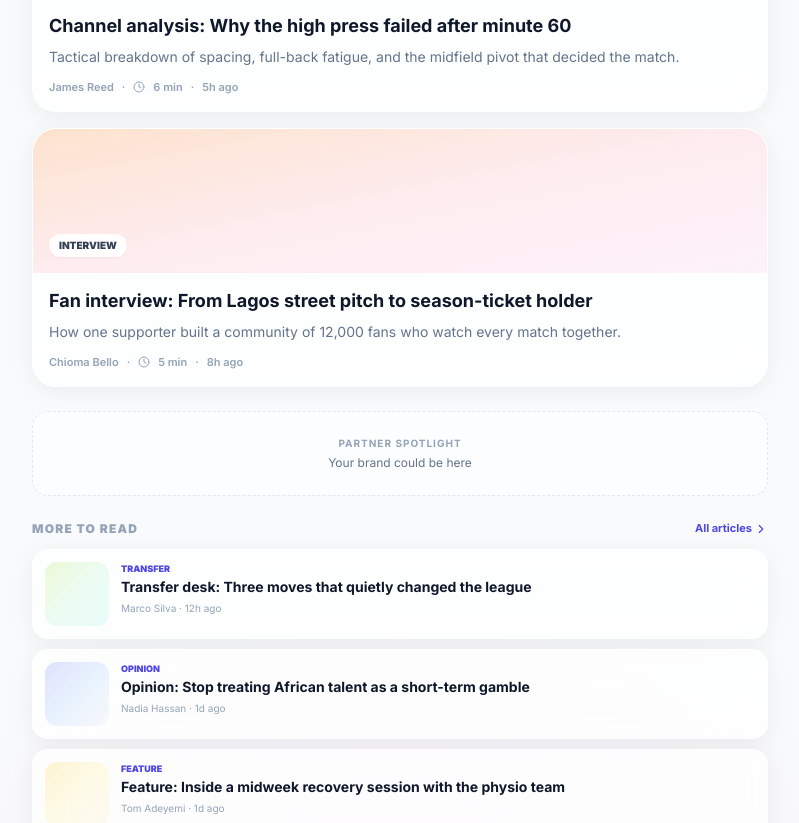
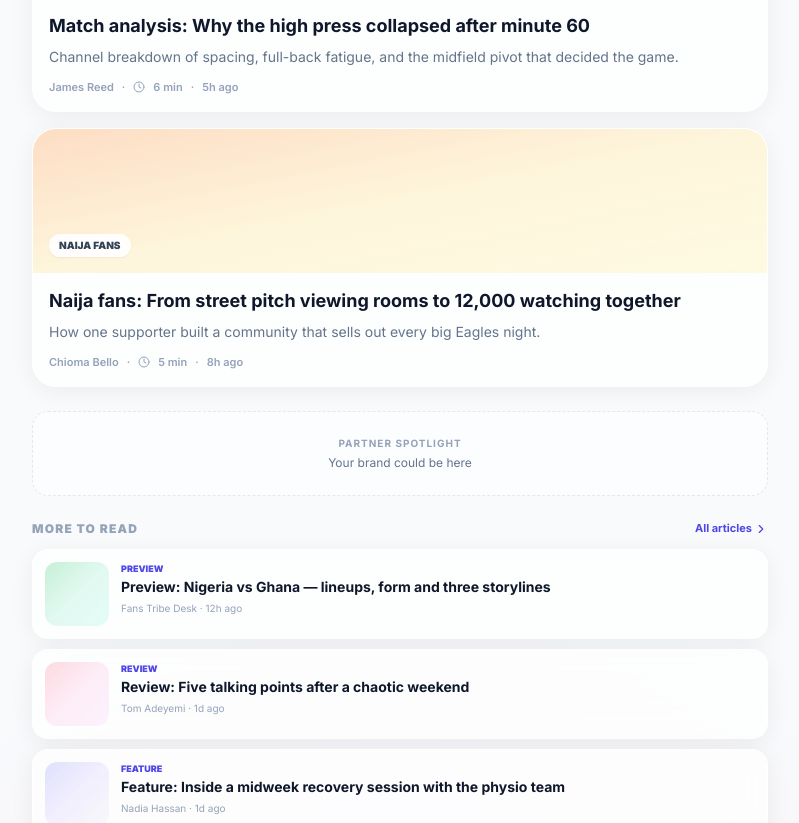
Before and after one commit to rector6/football, a React (Vite) app: page / in a window 1280 px wide. Shown: the part 786-1609 px from the top of the page, without its empty margins (240-1039 px from the left). Built offline with nearby package versions, Linux system fonts and the light colour scheme.

Commit message:
Brand content: Naija interviews, podcasts, club jerseys, footer links

```diff
--- a/src/data.ts
+++ b/src/data.ts
@@ -3,6 +3,7 @@ export type PageId =
   | 'news'
   | 'scores'
   | 'shop'
+  | 'podcasts'
   | 'about'
   | 'advertise'
   | 'contact';
@@ -33,9 +34,13 @@ export interface Product {
   id: string;
   name: string;
   price: number;
-  emoji: string;
+  compareAt?: number;
   tag?: string;
   category: 'jersey' | 'hoodie' | 'cap' | 'accessories';
+  club: string;
+  colors: string[];
+  description: string;
+  sizes: string[];
 }
 
 export interface NewsArticle {
@@ -43,7 +48,7 @@ export interface NewsArticle {
   title: string;
   summary: string;
   body: string;
-  category: 'Interview' | 'Match Analysis' | 'Transfer' | 'Opinion' | 'Feature';
+  category: 'Interview' | 'Match Analysis' | 'Preview' | 'Review' | 'Naija Fans' | 'Feature';
   time: string;
   readMins: number;
   author: string;
@@ -51,11 +56,20 @@ export interface NewsArticle {
   imageGradient: string;
 }
 
+export interface PodcastEpisode {
+  id: string;
+  title: string;
+  show: string;
+  duration: string;
+  time: string;
+  description: string;
+}
+
 export const LIVE_TICKER: LiveMatch[] = [
   { id: '1', home: 'ARS', away: 'CHE', homeScore: 2, awayScore: 1, minute: "78'", league: 'EPL' },
   { id: '2', home: 'RMA', away: 'BAR', homeScore: 1, awayScore: 1, minute: "64'", league: 'La Liga' },
   { id: '3', home: 'MCI', away: 'LIV', homeScore: 0, awayScore: 0, minute: "23'", league: 'EPL' },
-  { id: '4', home: 'BAY', away: 'DOR', homeScore: 3, awayScore: 2, minute: "81'", league: 'Bundesliga' },
+  { id: '4', home: 'NGA', away: 'GHA', homeScore: 1, awayScore: 0, minute: "55'", league: 'AFCON Q' },
   { id: '5', home: 'PSG', away: 'OM', homeScore: 2, awayScore: 0, minute: "55'", league: 'Ligue 1' },
   { id: '6', home: 'INT', away: 'MIL', homeScore: 1, awayScore: 0, minute: "39'", league: 'Serie A' },
 ];
@@ -63,9 +77,9 @@ export const LIVE_TICKER: LiveMatch[] = [
 export const ALL_MATCHES: ScheduledMatch[] = [
   { id: 'm1', home: 'Arsenal', away: 'Chelsea', time: "78'", league: 'Premier League', status: 'live', homeScore: 2, awayScore: 1, minute: "78'" },
   { id: 'm2', home: 'Man City', away: 'Liverpool', time: "23'", league: 'Premier League', status: 'live', homeScore: 0, awayScore: 0, minute: "23'" },
-  { id: 'm3', home: 'Tottenham', away: 'Newcastle', time: '17:30', league: 'Premier League', status: 'fixture' },
+  { id: 'm3', home: 'Nigeria', away: 'Ghana', time: "55'", league: 'AFCON Qualifiers', status: 'live', homeScore: 1, awayScore: 0, minute: "55'" },
   { id: 'm4', home: 'Real Madrid', away: 'Barcelona', time: "64'", league: 'La Liga', status: 'live', homeScore: 1, awayScore: 1, minute: "64'" },
-  { id: 'm5', home: 'Atletico', away: 'Sevilla', time: '20:00', league: 'La Liga', status: 'fixture' },
+  { id: 'm5', home: 'Tottenham', away: 'Newcastle', time: '17:30', league: 'Premier League', status: 'fixture' },
   { id: 'm6', home: 'Bayern', away: 'Dortmund', time: 'FT', league: 'UCL', status: 'result', homeScore: 3, awayScore: 2 },
   { id: 'm7', home: 'PSG', away: 'Inter', time: '20:45', league: 'UCL', status: 'fixture' },
   { id: 'm8', home: 'Liverpool', away: 'Real Madrid', time: 'FT', league: 'UCL', status: 'result', homeScore: 1, awayScore: 3 },
@@ -74,84 +88,208 @@ export const ALL_MATCHES: ScheduledMatch[] = [
 export const NEWS: NewsArticle[] = [
   {
     id: 'n1',
-    title: '"I still train like a kid from the streets" — exclusive player interview',
-    summary: 'A candid conversation about pressure, family, and what fans never see after the final whistle.',
-    body: 'In our studio, the striker spoke openly about recovery routines, social media noise, and why representation still matters. He described the moment he almost quit at 17, the coach who refused to let him, and how African fans abroad fuel every sprint. This is not a press-room soundbite — it is a full interview on identity, ambition, and the cost of excellence.',
+    title: 'I still train like a kid from the streets — exclusive Super Eagles interview',
+    summary: 'A candid conversation about pressure, family, and what Naija fans never see after the final whistle.',
+    body: 'In our studio, the striker spoke openly about recovery routines, social media noise, and why the green-white-green still means everything. He described the moment he almost quit at 17, the coach who refused to let him, and how fans in Lagos, London and Atlanta fuel every sprint.',
     category: 'Interview',
     time: '2h ago',
     readMins: 8,
     author: 'Amina Okoro',
     featured: true,
-    imageGradient: 'from-violet-500/30 via-fuchsia-400/20 to-amber-200/30',
+    imageGradient: 'from-emerald-500/35 via-green-400/20 to-lime-200/30',
   },
   {
     id: 'n2',
-    title: 'Channel analysis: Why the high press failed after minute 60',
-    summary: 'Tactical breakdown of spacing, full-back fatigue, and the midfield pivot that decided the match.',
-    body: 'We mapped every recovery run after the hour mark. The data is clear: the press became optional instead of coordinated. Central midfielders dropped five metres too deep, full-backs stayed high, and the opponent No.6 found the pocket repeatedly. Here is the clip-by-clip analysis, the manager likely fix for the next fixture, and what it means for the title race.',
+    title: 'Match analysis: Why the high press collapsed after minute 60',
+    summary: 'Channel breakdown of spacing, full-back fatigue, and the midfield pivot that decided the game.',
+    body: 'We mapped every recovery run after the hour mark. The press became optional instead of coordinated. Clip-by-clip analysis the way Fans Tribe breaks games down on the channel.',
     category: 'Match Analysis',
     time: '5h ago',
     readMins: 6,
     author: 'James Reed',
     featured: true,
-    imageGradient: 'from-sky-400/25 via-cyan-300/20 to-emerald-200/25',
+    imageGradient: 'from-sky-400/30 via-cyan-300/20 to-blue-200/25',
   },
   {
     id: 'n3',
-    title: 'Fan interview: From Lagos street pitch to season-ticket holder',
-    summary: 'How one supporter built a community of 12,000 fans who watch every match together.',
-    body: 'He started with a WhatsApp group and a borrowed projector. Today the viewing room sells out. We asked about loyalty, ticket prices, and what clubs still get wrong about African fans. His answers are practical, emotional, and impossible to ignore if you work in football marketing.',
-    category: 'Interview',
+    title: 'Naija fans: From street pitch viewing rooms to 12,000 watching together',
+    summary: 'How one supporter built a community that sells out every big Eagles night.',
+    body: 'He started with a WhatsApp group and a borrowed projector. Today the viewing room sells out. Loyalty, ticket prices, and what clubs still get wrong about African fans.',
+    category: 'Naija Fans',
     time: '8h ago',
     readMins: 5,
     author: 'Chioma Bello',
     featured: true,
-    imageGradient: 'from-orange-400/25 via-rose-300/20 to-pink-200/25',
+    imageGradient: 'from-orange-400/30 via-amber-300/20 to-yellow-200/25',
   },
   {
     id: 'n4',
-    title: 'Transfer desk: Three moves that quietly changed the league',
-    summary: 'Not the biggest fees — the smartest structures. Loans, buy-backs, and sell-on clauses explained.',
-    body: 'Deadline day headlines miss the fine print. We unpacked three deals where the structure matters more than the fee: performance triggers, optional years, and how clubs protected resale value.',
-    category: 'Transfer',
+    title: 'Preview: Nigeria vs Ghana — lineups, form and three storylines',
+    summary: 'Everything you need before kick-off: expected XI, key battles, and fan predictions from the Tribe.',
+    body: 'Form guide, injury news, and the tactical questions both coaches face. Plus what the podcast panel called earlier in the week.',
+    category: 'Preview',
     time: '12h ago',
     readMins: 4,
-    author: 'Marco Silva',
-    imageGradient: 'from-lime-400/20 via-green-300/15 to-teal-200/20',
+    author: 'Fans Tribe Desk',
+    imageGradient: 'from-green-500/25 via-emerald-300/20 to-teal-200/25',
   },
   {
     id: 'n5',
-    title: 'Opinion: Stop treating African talent as a short-term gamble',
-    summary: 'Clubs that invest in pathways — not just first-team minutes — win twice.',
-    body: 'The pattern is familiar: sign young, loan often, sell early. The clubs building lasting value do the opposite. They assign mentors, protect rest cycles, and plan multi-year roles.',
-    category: 'Opinion',
+    title: 'Review: Five talking points after a chaotic weekend',
+    summary: 'Goals, VAR debates, and the moments Naija timelines would not let go.',
+    body: 'We ranked the biggest moments, the softest defending, and the performance that deserved more love.',
+    category: 'Review',
     time: '1d ago',
     readMins: 5,
-    author: 'Nadia Hassan',
-    imageGradient: 'from-indigo-400/25 via-blue-300/20 to-slate-200/25',
+    author: 'Tom Adeyemi',
+    imageGradient: 'from-rose-400/25 via-pink-300/20 to-fuchsia-200/25',
   },
   {
     id: 'n6',
     title: 'Feature: Inside a midweek recovery session with the physio team',
     summary: 'Ice baths are the easy photo. The real work is load management and sleep data.',
-    body: 'We spent a morning with a top-flight medical unit. GPS loads, wellness questionnaires, and why one player sat out despite feeling fine. A rare look at the quiet decisions that keep squads available in April.',
+    body: 'A rare look at GPS loads, wellness questionnaires, and why one player sat out despite feeling fine.',
     category: 'Feature',
     time: '1d ago',
     readMins: 7,
-    author: 'Tom Adeyemi',
-    imageGradient: 'from-amber-300/25 via-yellow-200/20 to-orange-100/30',
+    author: 'Nadia Hassan',
+    imageGradient: 'from-indigo-400/25 via-violet-300/20 to-slate-200/25',
   },
 ];
 
-export const PRODUCTS = [
-  { id: 'p1', name: 'Home Jersey 26/27', price: 54.99, emoji: '👕', tag: 'Bestseller', category: 'jersey' as const },
-  { id: 'p2', name: 'Away Jersey', price: 54.99, emoji: '🎽', tag: 'New', category: 'jersey' as const },
-  { id: 'p3', name: 'Classic Hoodie', price: 64.99, emoji: '🧥', tag: 'Hot', category: 'hoodie' as const },
-  { id: 'p4', name: 'Soft Shell Jacket', price: 79.99, emoji: '🧥', category: 'hoodie' as const },
-  { id: 'p5', name: 'Matchday Cap', price: 24.99, emoji: '🧢', tag: 'New', category: 'cap' as const },
-  { id: 'p6', name: 'Training Cap', price: 22.99, emoji: '🧢', category: 'cap' as const },
-  { id: 'p7', name: 'Knit Scarf', price: 29.99, emoji: '🧣', category: 'accessories' as const },
-  { id: 'p8', name: 'Socks 2-Pack', price: 16.99, emoji: '🧦', category: 'accessories' as const },
+export const PODCASTS: PodcastEpisode[] = [
+  {
+    id: 'ep1',
+    title: 'Super Eagles special: Who starts on Saturday?',
+    show: 'Fans Tribe Live',
+    duration: '48 min',
+    time: 'Today',
+    description: 'Panel debate, fan calls, and bold predictions before the qualifier.',
+  },
+  {
+    id: 'ep2',
+    title: 'Premier League weekend debrief',
+    show: 'Matchday Podcast',
+    duration: '62 min',
+    time: 'Yesterday',
+    description: 'Title race, VAR chaos, and the Naija players who showed up.',
+  },
+  {
+    id: 'ep3',
+    title: 'Vlog recap: Behind the scenes at the viewing centre',
+    show: 'Tribe Vlogs',
+    duration: '22 min',
+    time: '2d ago',
+    description: 'Atmosphere, interviews with fans, and the moment the room exploded.',
+  },
+];
+
+export const PRODUCTS: Product[] = [
+  {
+    id: 'p1',
+    name: 'Nigeria Home Jersey 26/27',
+    price: 59.99,
+    compareAt: 74.99,
+    tag: 'Bestseller',
+    category: 'jersey',
+    club: 'Nigeria',
+    colors: ['#008751', '#ffffff'],
+    description: 'Official-style Super Eagles home shirt. Lightweight fabric, regular fit. Perfect for match day and the viewing centre.',
+    sizes: ['S', 'M', 'L', 'XL', 'XXL'],
+  },
+  {
+    id: 'p2',
+    name: 'Arsenal Home Jersey',
+    price: 54.99,
+    tag: 'Hot',
+    category: 'jersey',
+    club: 'Arsenal',
+    colors: ['#EF0107', '#FFFFFF'],
+    description: 'Classic gunners red home kit replica. Breathable, match-ready cut.',
+    sizes: ['S', 'M', 'L', 'XL'],
+  },
+  {
+    id: 'p3',
+    name: 'Chelsea Home Jersey',
+    price: 54.99,
+    category: 'jersey',
+    club: 'Chelsea',
+    colors: ['#034694', '#FFFFFF'],
+    description: 'Blues home shirt with clean sleeve detail. Soft feel, durable print zones.',
+    sizes: ['S', 'M', 'L', 'XL', 'XXL'],
+  },
+  {
+    id: 'p4',
+    name: 'Man City Home Jersey',
+    price: 54.99,
+    tag: 'New',
+    category: 'jersey',
+    club: 'Man City',
+    colors: ['#6CABDD', '#FFFFFF'],
+    description: 'Sky blue home jersey. Modern collar, fan fit. Ships across Nigeria.',
+    sizes: ['S', 'M', 'L', 'XL'],
+  },
+  {
+    id: 'p5',
+    name: 'Liverpool Home Jersey',
+    price: 54.99,
+    category: 'jersey',
+    club: 'Liverpool',
+    colors: ['#C8102E', '#FFFFFF'],
+    description: 'Reds home kit style. Bold crest area, comfortable for all-day wear.',
+    sizes: ['S', 'M', 'L', 'XL', 'XXL'],
+  },
+  {
+    id: 'p6',
+    name: 'Real Madrid Home Jersey',
+    price: 56.99,
+    category: 'jersey',
+    club: 'Real Madrid',
+    colors: ['#FFFFFF', '#FEBE10'],
+    description: 'Los Blancos home white. Premium feel, gold accent detail.',
+    sizes: ['S', 'M', 'L', 'XL'],
+  },
+  {
+    id: 'p7',
+    name: 'Barcelona Home Jersey',
+    price: 56.99,
+    category: 'jersey',
+    club: 'Barcelona',
+    colors: ['#A50044', '#004D98'],
+    description: 'Blaugrana stripes. Iconic look for Clasico nights.',
+    sizes: ['S', 'M', 'L', 'XL'],
+  },
+  {
+    id: 'p8',
+    name: 'Fans Tribe Hoodie',
+    price: 64.99,
+    tag: 'Tribe',
+    category: 'hoodie',
+    club: 'Fans Tribe',
+    colors: ['#0f172a', '#6366f1'],
+    description: 'Official Football Fans Tribe hoodie. Soft fleece, front pouch, logo print.',
+    sizes: ['S', 'M', 'L', 'XL', 'XXL'],
+  },
+  {
+    id: 'p9',
+    name: 'Matchday Cap',
+    price: 24.99,
+    category: 'cap',
+    club: 'Fans Tribe',
+    colors: ['#0f172a', '#22c55e'],
+    description: 'Adjustable cap with embroidered Tribe mark. One size.',
+    sizes: ['One size'],
+  },
+  {
+    id: 'p10',
+    name: 'Naija Scarf',
+    price: 29.99,
+    category: 'accessories',
+    club: 'Nigeria',
+    colors: ['#008751', '#ffffff'],
+    description: 'Green and white knit scarf for qualifiers and AFCON nights.',
+    sizes: ['One size'],
+  },
 ];
 
 export const CREST_COLORS = [
@@ -160,8 +298,22 @@ export const CREST_COLORS = [
 ];
 
 export const AD_PACKAGES = [
-  { id: 'a1', name: 'Homepage Banner', price: 'From $290/wk', desc: 'Prime placement above the fold on every home visit.', reach: 'High intent fans' },
-  { id: 'a2', name: 'In-Article Native', price: 'From $180/wk', desc: 'Sits inside long reads — interviews and analysis.', reach: 'Readers mid-session' },
-  { id: 'a3', name: 'Newsletter Spot', price: 'From $120/send', desc: 'One featured slot in our weekly fan digest.', reach: 'Email subscribers' },
-  { id: 'a4', name: 'Shop Takeover', price: 'Custom', desc: 'Brand the merch grid for a product launch weekend.', reach: 'Buyers' },
+  { id: 'a1', name: 'Homepage Banner', price: 'From NGN 450k/wk', desc: 'Prime placement on every home visit for Naija football fans.', reach: '1.9M-aligned audience' },
+  { id: 'a2', name: 'In-Article Native', price: 'From NGN 280k/wk', desc: 'Inside interviews, previews and match analysis.', reach: 'Readers mid-session' },
+  { id: 'a3', name: 'Podcast / Live show mention', price: 'Custom', desc: 'Integrated reads on Fans Tribe Live and Matchday Podcast.', reach: 'Audio and live viewers' },
+  { id: 'a4', name: 'Shop takeover', price: 'Custom', desc: 'Brand the merch grid for a launch weekend.', reach: 'Buyers' },
 ];
+
+export const FOOTER_LINKS = {
+  explore: [
+    { id: 'news' as PageId, label: 'News and stories' },
+    { id: 'scores' as PageId, label: 'Live scores' },
+    { id: 'podcasts' as PageId, label: 'Podcasts and shows' },
+    { id: 'shop' as PageId, label: 'Shop' },
+  ],
+  company: [
+    { id: 'about' as PageId, label: 'About us' },
+    { id: 'advertise' as PageId, label: 'Advertise' },
+    { id: 'contact' as PageId, label: 'Contact and support' },
+  ],
+};
```
